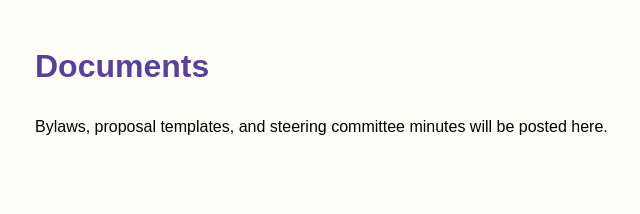
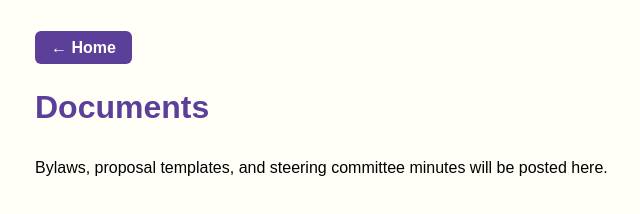
Before and after one commit to soderstrand/mwscas, a plain HTML site: page documents.html in a window 1280 px wide. Shown: the whole page, without its empty margins (55-695 px from the left). Drawn offline with Linux system fonts and the light colour scheme.

Commit message:
Update documents.html

```diff
--- a/documents.html
+++ b/documents.html
@@ -6,4 +6,16 @@ th{background:#5b3f99;color:white;padding:8px}
 td{padding:8px;border:1px solid #bbb}
 tr:nth-child(even){background:#ffff99}
 a{color:#5b3f99}
-</style></head><body><h1>Documents</h1><p>Bylaws, proposal templates, and steering committee minutes will be posted here.</p></body></html>
+</style></head><body>
+<div style="margin:15px 0;">
+<a href="index.html"
+   style="background:#5b3f99;
+          color:white;
+          padding:8px 16px;
+          text-decoration:none;
+          border-radius:6px;
+          font-weight:bold;">
+   ← Home
+</a>
+</div>
+<h1>Documents</h1><p>Bylaws, proposal templates, and steering committee minutes will be posted here.</p></body></html>
```
